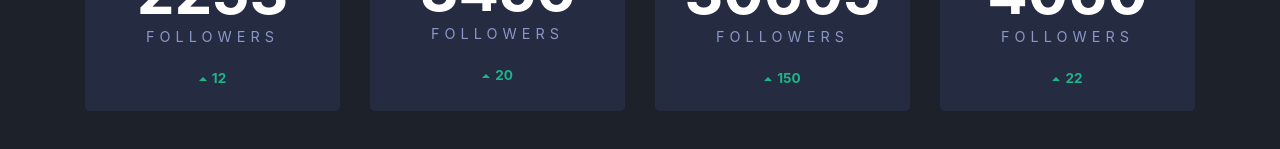
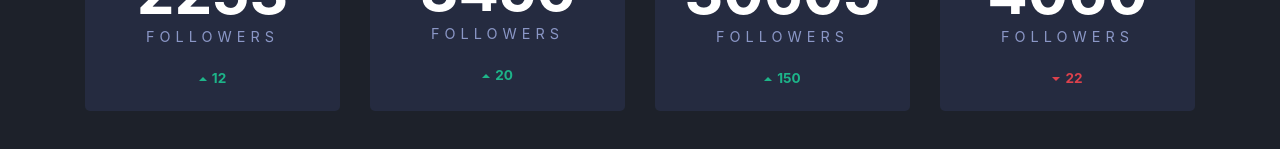
Before and after one commit to karlbehrensg/social-media-dashboard, a Next.js app: page / in a window 1280 px wide. Shown: the part 411-560 px from the top of the page. Built offline with nearby package versions, Linux system fonts and the light colour scheme.

Commit message:
Valor de today ahora indica si es negativo o positivo

```diff
--- a/components/GeneralCard/index.js
+++ b/components/GeneralCard/index.js
@@ -1,7 +1,9 @@
 import IconFacebook from "../Icons/IconFacebook";
 import IconUp from "../Icons/IconUp";
+import IconDown from "../Icons/IconDown";
 
 export default function GeneralCard ({ socialMedia, userName, followers, today }) {
+  const classUpOrDown = today > 0 ? "sn-trend-count sn-trend-count--up" : "sn-trend-count sn-trend-count--down"
   return (
     <>
       <div className="general-card">
@@ -14,8 +16,10 @@ export default function GeneralCard ({ socialMedia, userName, followers, today }
           <span className="sn-feedback-title">FOLLOWERS</span>
         </div>
         <div className="general-card__footer">
-          <IconUp />
-          <span className="sn-trend-count sn-trend-count--up">{today}</span>
+          {
+            today > 0 ? <IconUp /> : <IconDown />
+          }
+          <span className={classUpOrDown}>{Math.abs(today)}</span>
         </div>
       </div>
 
@@ -78,6 +82,10 @@ export default function GeneralCard ({ socialMedia, userName, followers, today }
           color: #1db489;
         }
 
+        .sn-trend-count--down {
+          color: #dc414c;
+        }
+
         .sn-trend-count {
           margin-left: 5px;
           font-size: 0.85em;
--- a/pages/api/youtube.js
+++ b/pages/api/youtube.js
@@ -3,6 +3,6 @@ export default (req, res) => {
   res.json({
     username: 'Karl Behrens',
     followers: 4060,
-    today: 22
+    today: -22
   })
 }
```
